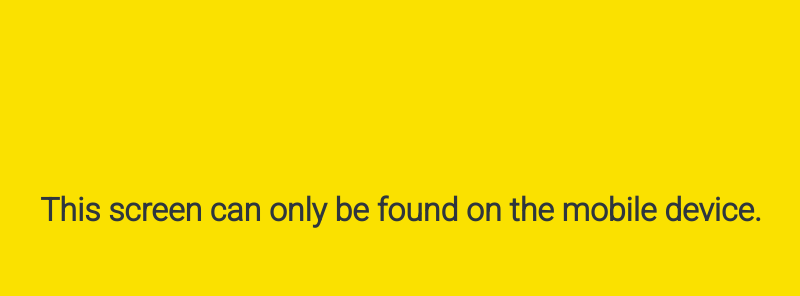
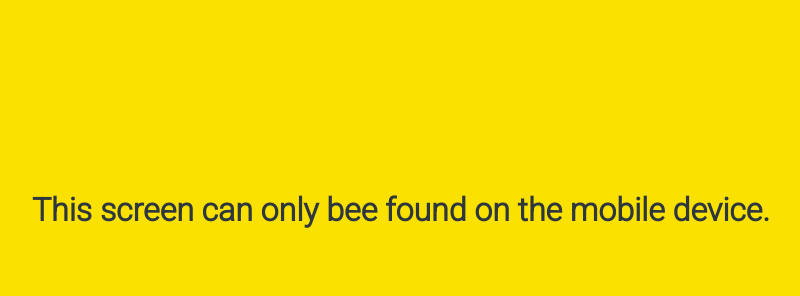
Before and after one commit to organicsagwa/KokoaClone2021, a plain HTML site: page Index.html in a window 1280 px wide. Shown: the part 190-486 px from the top of the page, without its empty margins (239-1039 px from the left). Drawn offline with Linux system fonts and the light colour scheme.

Commit message:
2nd_update

```diff
--- a/Index.html
+++ b/Index.html
@@ -48,7 +48,7 @@
       </form>
     </div>
     <div id="no-mobile">
-      <span>This screen can only be found on the mobile device.</span>
+      <span>This screen can only bee found on the mobile device.</span>
     </div>
     <script
       src="https://kit.fontawesome.com/56f137ccc7.js"
```
